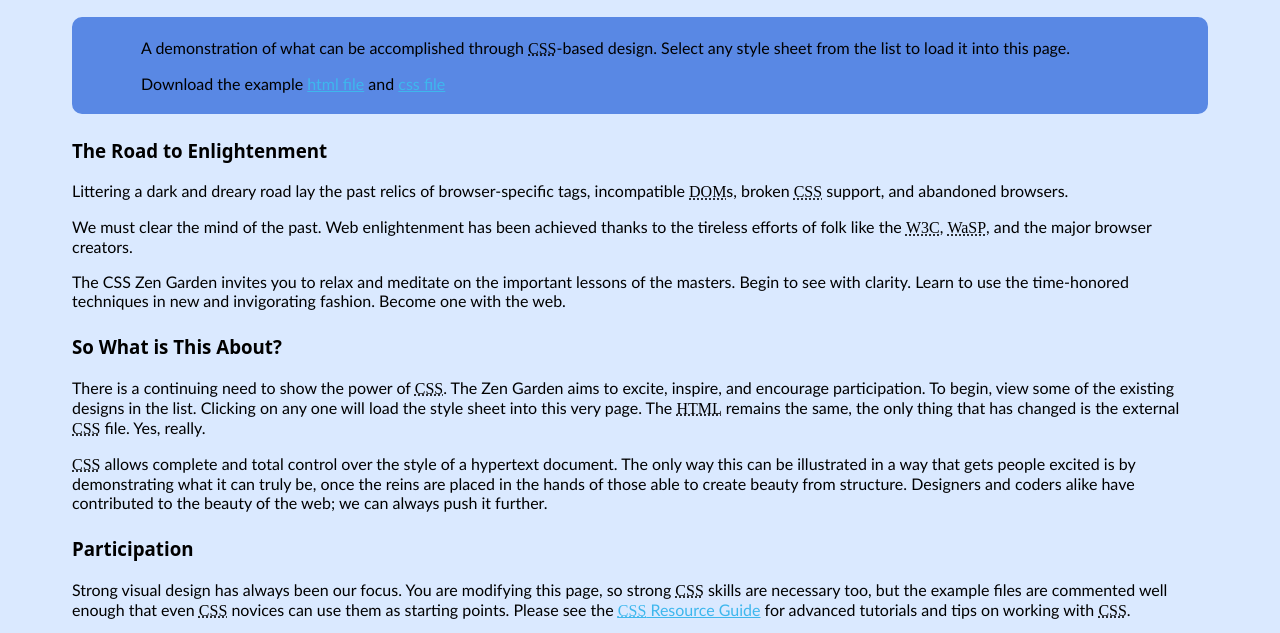
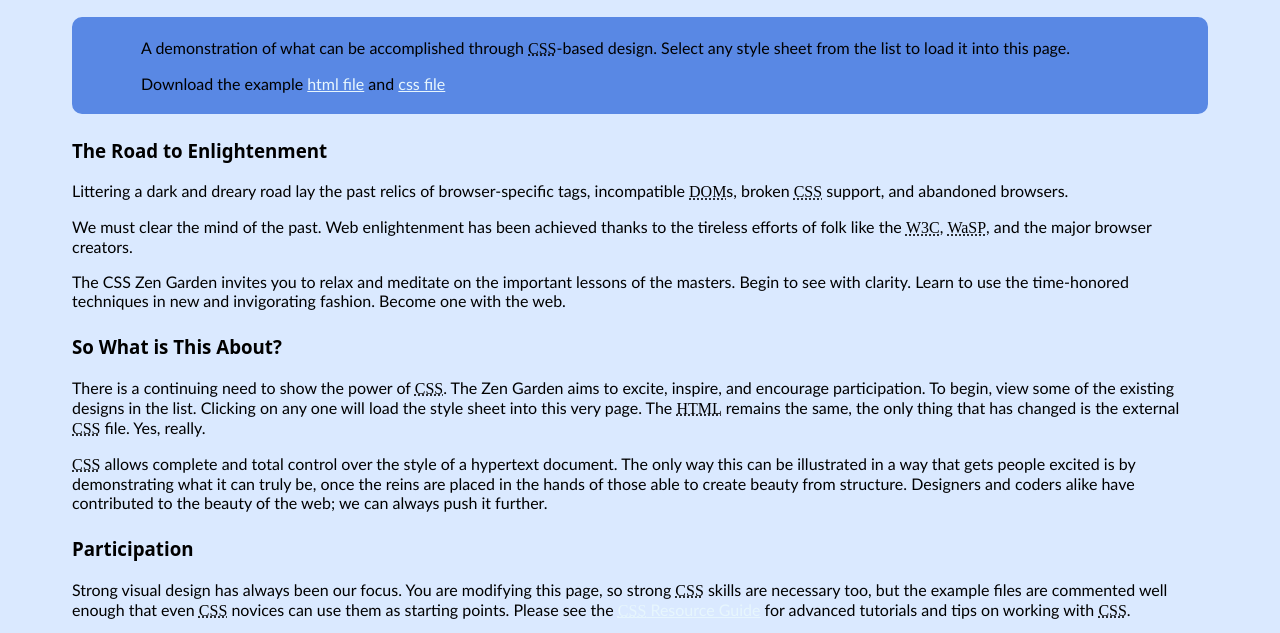
Before and after one commit to lucia-garzon/idm222-zen-garden, a plain HTML site: page index.html in a window 1280 px wide. Shown: the part 165-798 px from the top of the page. Drawn offline with Linux system fonts and the light colour scheme.

Commit message:
📝 changes

```diff
--- a/style.css
+++ b/style.css
@@ -92,5 +92,5 @@ aside {
 }
 
 a {
-    color: var(--color-4)
+    color: var(--color-0-5);
 }
```
